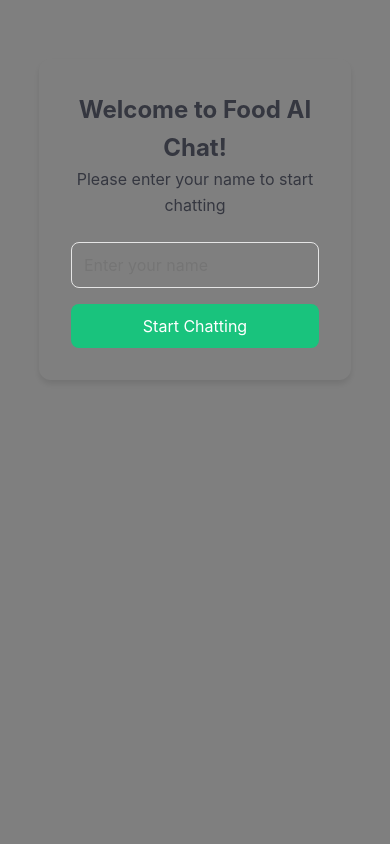
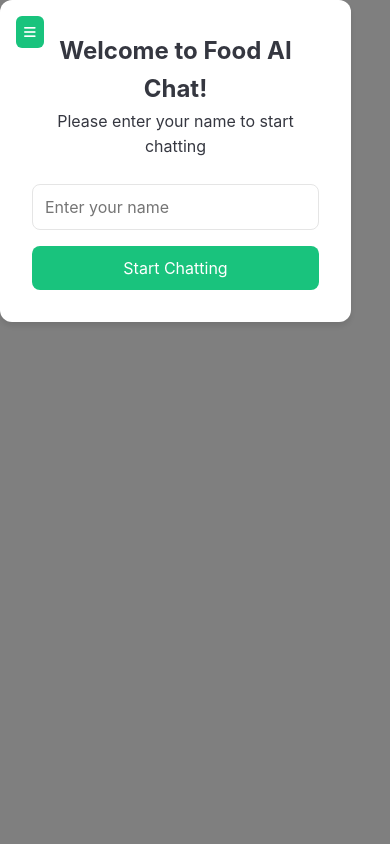
Before and after one commit to Pavantext/NutriMood, a Flask app: page / in a window 390 px wide. Run offline with Flask 3, Linux system fonts and the light colour scheme.

Commit message:
fix_UI_layout

```diff
--- a/static/script.js
+++ b/static/script.js
@@ -9,6 +9,8 @@ document.addEventListener('DOMContentLoaded', function() {
     const loginForm = document.getElementById('login-form');
     const container = document.querySelector('.container');
     const userNameDisplay = document.getElementById('user-name');
+    const menuButton = document.querySelector('.menu-button');
+    const sidebar = document.querySelector('.sidebar');
 
     let chatHistory = [];
 
@@ -286,6 +288,28 @@ document.addEventListener('DOMContentLoaded', function() {
         container.style.display = 'none';
         loginModal.style.display = 'block';
     });
+
+    // Handle mobile menu
+    menuButton.addEventListener('click', () => {
+        sidebar.classList.toggle('active');
+    });
+
+    // Close sidebar when clicking outside on mobile
+    document.addEventListener('click', (e) => {
+        if (window.innerWidth <= 768 &&
+            sidebar.classList.contains('active') &&
+            !sidebar.contains(e.target) &&
+            !menuButton.contains(e.target)) {
+            sidebar.classList.remove('active');
+        }
+    });
+
+    // Handle window resize
+    window.addEventListener('resize', () => {
+        if (window.innerWidth > 768) {
+            sidebar.classList.remove('active');
+        }
+    });
 });
 
 // Add some nice animations and transitions
--- a/static/styles.css
+++ b/static/styles.css
@@ -21,12 +21,17 @@ body {
     background: var(--bg-color);
     color: var(--text-color);
     line-height: 1.6;
+    min-height: 100vh;
+    overflow: hidden;
 }
 
 .container {
     display: grid;
     grid-template-columns: 260px 1fr;
+    min-height: 100vh;
     height: 100vh;
+    max-height: 100vh;
+    overflow: hidden;
 }
 
 /* Sidebar styles */
@@ -37,6 +42,8 @@ body {
     display: flex;
     flex-direction: column;
     gap: 1rem;
+    height: 100vh;
+    overflow-y: auto;
 }
 
 .new-chat-button {
@@ -51,6 +58,7 @@ body {
     gap: 0.8rem;
     font-size: 0.875rem;
     transition: all 0.2s ease;
+    width: 100%;
 }
 
 .new-chat-button:hover {
@@ -66,6 +74,7 @@ body {
     border-top: 1px solid rgba(255,255,255,0.1);
     padding-top: 1rem;
     margin-top: auto;
+    flex-shrink: 0;
 }
 
 .tips-section h2 {
@@ -101,12 +110,14 @@ body {
     flex-direction: column;
     height: 100vh;
     background: var(--chat-bg);
+    overflow: hidden;
 }
 
 .chat-messages {
     flex: 1;
     overflow-y: auto;
-    padding: 0;
+    padding: 1rem 0;
+    scroll-behavior: smooth;
 }
 
 .message {
@@ -114,6 +125,7 @@ body {
     padding: 1.5rem;
     animation: fadeIn 0.3s ease;
     background: var(--bg-color);
+    width: 100%;
 }
 
 .message.user {
@@ -185,11 +197,14 @@ body {
     background: var(--chat-bg);
 }
 
-/* Input area */
+/* Chat input area */
 .chat-input {
     border-top: 1px solid var(--border-color);
     padding: 1.5rem 1rem;
     background: var(--bg-color);
+    position: sticky;
+    bottom: 0;
+    width: 100%;
 }
 
 .input-container {
@@ -318,6 +333,83 @@ body {
     to { opacity: 1; transform: translateY(0); }
 }
 
+/* Mobile responsiveness */
+@media (max-width: 768px) {
+    .container {
+        grid-template-columns: 1fr;
+    }
+
+    .sidebar {
+        position: fixed;
+        left: -100%;
+        width: 100%;
+        z-index: 1000;
+        transition: left 0.3s ease;
+    }
+
+    .sidebar.active {
+        left: 0;
+    }
+
+    .chat-container {
+        width: 100%;
+    }
+
+    .message-content {
+        padding: 0 0.5rem;
+    }
+
+    .chat-input {
+        padding: 1rem 0.5rem;
+    }
+
+    .food-card-body {
+        grid-template-columns: 1fr;
+        gap: 0.5rem;
+    }
+
+    .food-card-image {
+        width: 100%;
+        height: auto;
+        max-height: 200px;
+    }
+
+    .food-card-footer {
+        flex-direction: column;
+        gap: 1rem;
+    }
+
+    .quantity-controls {
+        width: 100%;
+        justify-content: space-between;
+    }
+
+    .order-button {
+        width: 100%;
+    }
+}
+
+/* Add a menu button for mobile */
+.menu-button {
+    display: none;
+    position: fixed;
+    top: 1rem;
+    left: 1rem;
+    z-index: 1001;
+    background: var(--primary-color);
+    color: white;
+    border: none;
+    padding: 0.5rem;
+    border-radius: 0.375rem;
+    cursor: pointer;
+}
+
+@media (max-width: 768px) {
+    .menu-button {
+        display: block;
+    }
+}
+
 /* Modal Styles */
 .modal {
     display: block;
@@ -328,14 +420,16 @@ body {
     width: 100%;
     height: 100%;
     background-color: rgba(0, 0, 0, 0.5);
+    display: flex;
+    align-items: center;
+    justify-content: center;
 }
 
 .modal-content {
-    background-color: var(--background-color);
-    margin: 15% auto;
+    background-color: var(--bg-color);
     padding: 2rem;
     border-radius: 12px;
-    width: 80%;
+    width: 90%;
     max-width: 500px;
     text-align: center;
     box-shadow: 0 4px 6px rgba(0, 0, 0, 0.1);
@@ -391,3 +485,8 @@ body {
     font-weight: 500;
     color: var(--text-color);
 }
+
+/* Ensure the container is visible when needed */
+.container[style*="display: flex"] {
+    display: grid !important;
+}
--- a/templates/index.html
+++ b/templates/index.html
@@ -9,6 +9,11 @@
     <link rel="stylesheet" href="https://cdnjs.cloudflare.com/ajax/libs/font-awesome/6.0.0/css/all.min.css">
 </head>
 <body>
+    <!-- Mobile Menu Button -->
+    <button class="menu-button">
+        <i class="fas fa-bars"></i>
+    </button>
+
     <!-- Login Modal -->
     <div id="login-modal" class="modal">
         <div class="modal-content">
```
